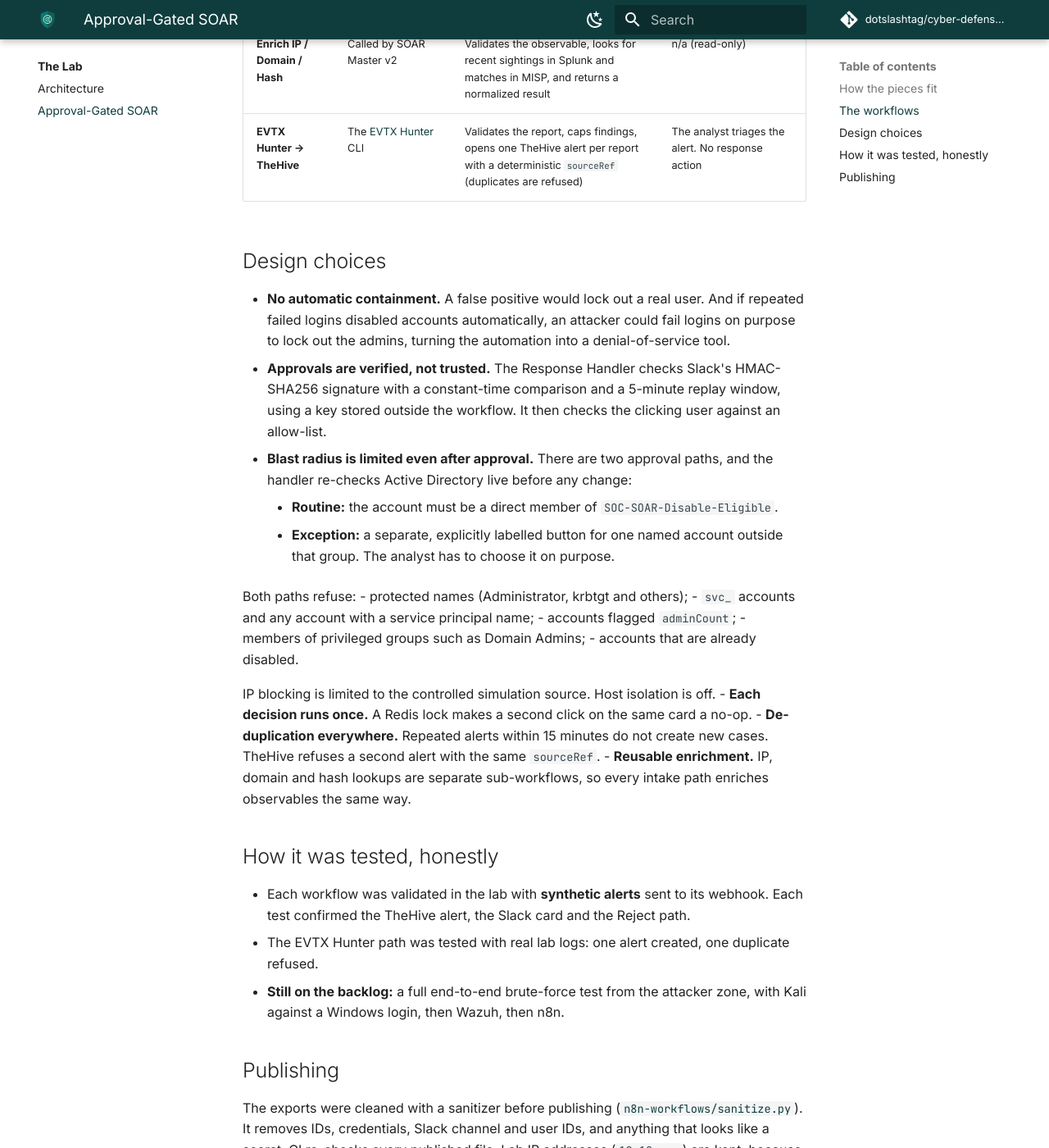
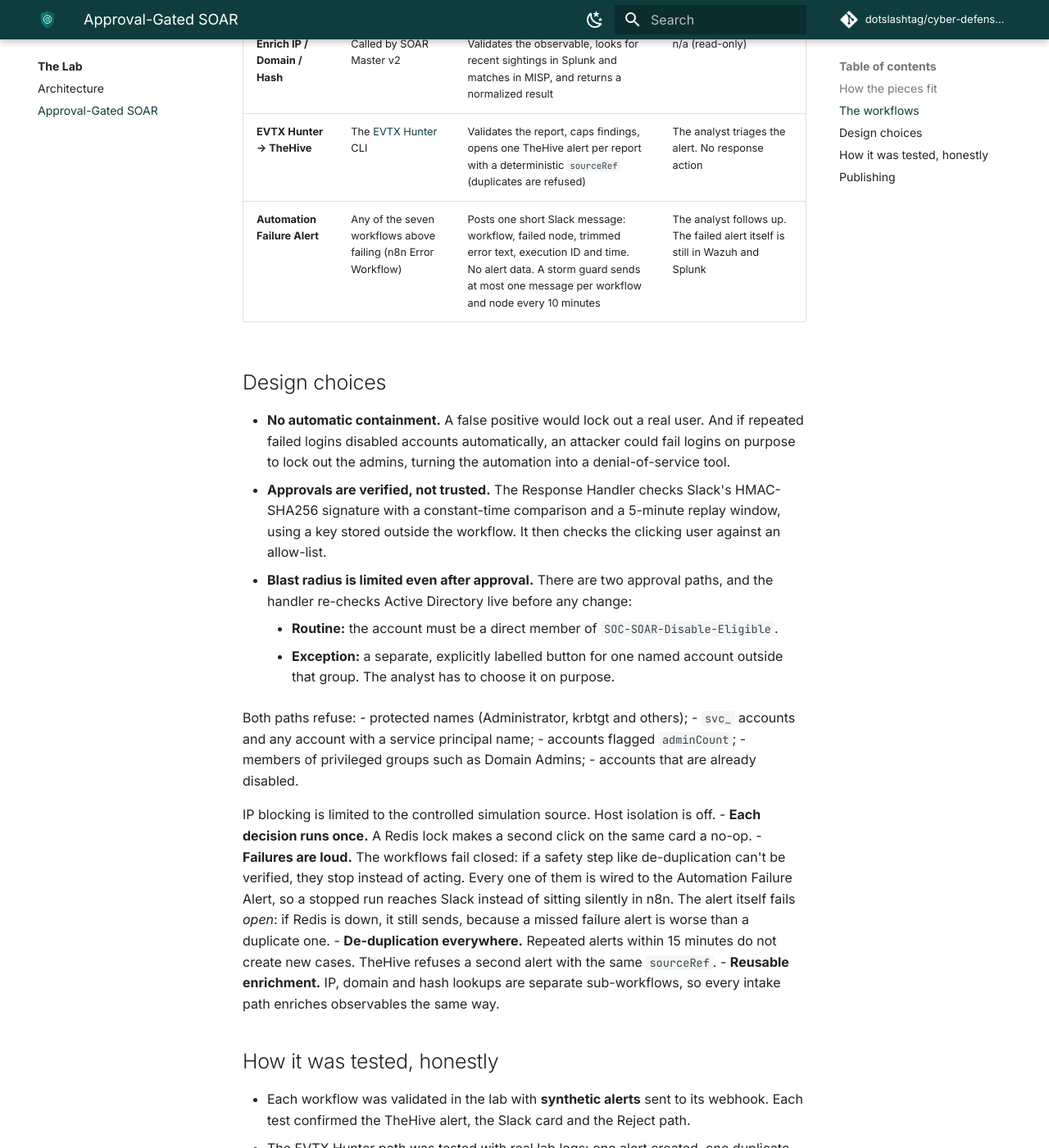
Before and after one commit to dotslashtag/cyber-defense-lab, an MkDocs documentation site: the page built from docs/lab/soar.md, in a window 1280 px wide and 1400 px high, scrolled down 1261 px. Shown: the whole window at 82% size. Built offline with MkDocs 1.6.1 and Material for MkDocs 9.7.7, drawn with Linux system fonts in a browser that asks for light colours; comment, search, counter and statistics services are not loaded.

Commit message:
Docs(SOAR): add Automation Failure Alert and the fail-closed/loud design
Request 008 wired an n8n Error Workflow to all seven SOAR workflows. The page
now lists it and explains the pairing: workflows fail closed, failures are
reported to Slack, and the alert itself fails open if Redis is down.

Co-Authored-By: Claude Opus 5.5 <noreply@anthropic.com>
Claude-Session: https://claude.ai/code/session_01VSxWRXTvMG1cQKzoG3F5Sa

```diff
--- a/docs/lab/soar.md
+++ b/docs/lab/soar.md
@@ -39,6 +39,7 @@ flowchart LR
 | **Response Handler** | A button click on a Slack approval card | Verifies Slack's signature, checks the clicker is an authorized approver, takes a one-time approval lock, then runs only the approved, policy-permitted action. Updates Slack and logs to TheHive | The signed click **is** the authorization. Host isolation is disabled |
 | **Enrich IP / Domain / Hash** | Called by SOAR Master v2 | Validates the observable, looks for recent sightings in Splunk and matches in MISP, and returns a normalized result | n/a (read-only) |
 | **EVTX Hunter → TheHive** | The [EVTX Hunter](../tools/evtx-hunter.md) CLI | Validates the report, caps findings, opens one TheHive alert per report with a deterministic `sourceRef` (duplicates are refused) | The analyst triages the alert. No response action |
+| **Automation Failure Alert** | Any of the seven workflows above failing (n8n Error Workflow) | Posts one short Slack message: workflow, failed node, trimmed error text, execution ID and time. No alert data. A storm guard sends at most one message per workflow and node every 10 minutes | The analyst follows up. The failed alert itself is still in Wazuh and Splunk |
 
 ## Design choices
 
@@ -63,6 +64,11 @@ flowchart LR
 
   IP blocking is limited to the controlled simulation source. Host isolation is off.
 - **Each decision runs once.** A Redis lock makes a second click on the same card a no-op.
+- **Failures are loud.** The workflows fail closed: if a safety step like de-duplication can't
+  be verified, they stop instead of acting. Every one of them is wired to the Automation Failure
+  Alert, so a stopped run reaches Slack instead of sitting silently in n8n. The alert itself fails
+  *open*: if Redis is down, it still sends, because a missed failure alert is worse than a
+  duplicate one.
 - **De-duplication everywhere.** Repeated alerts within 15 minutes do not create new cases.
   TheHive refuses a second alert with the same `sourceRef`.
 - **Reusable enrichment.** IP, domain and hash lookups are separate sub-workflows, so every
```
Also changed, not shown: n8n-workflows/README.md (+1 -0 lines).
